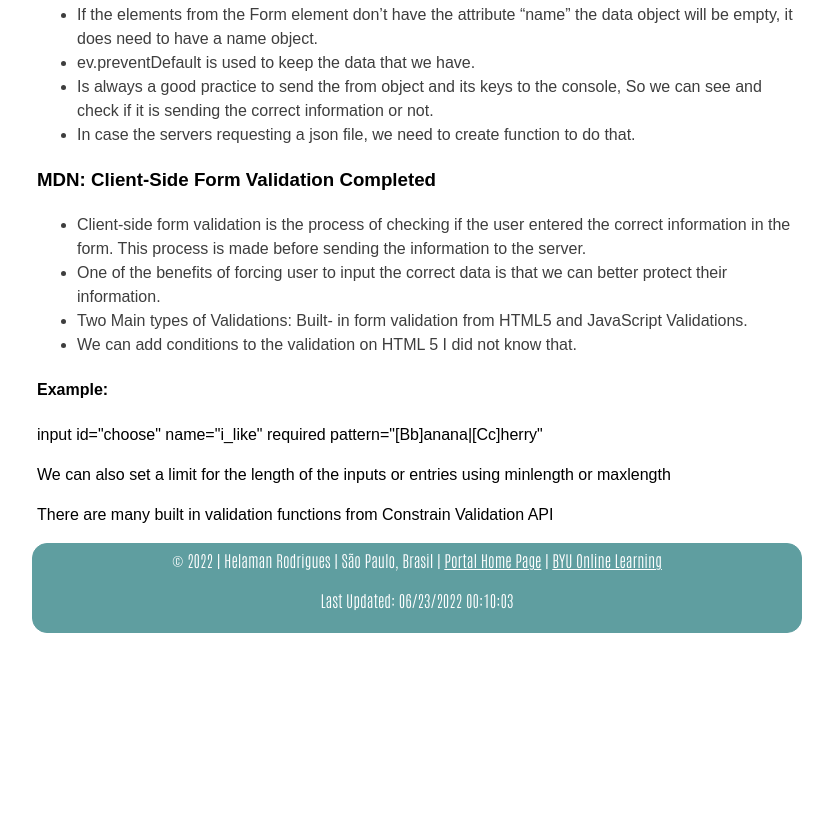
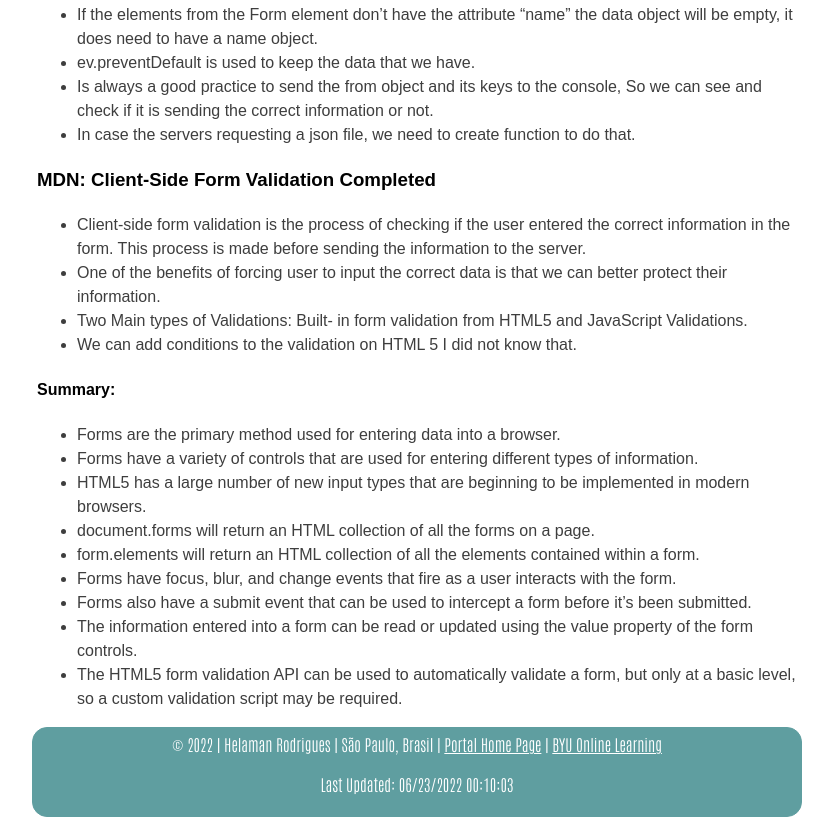
Before and after one commit to helamanrodrigues/Notes-From-WDD330, a plain HTML site: page w03.html in a window 1280 px wide. Shown: the part 2466-3291 px from the top of the page, without its empty margins (223-1056 px from the left). Before the commit the page ends 3107 px from the top, so only its background shows below. Drawn offline with Linux system fonts and the light colour scheme.

Commit message:
adding the summary of chapter 8

```diff
--- a/w03.html
+++ b/w03.html
@@ -126,10 +126,27 @@
             </li>
         </ul>
 
-         <h4>Example:</h4>
-         <p>input id="choose" name="i_like" required pattern="[Bb]anana|[Cc]herry"</p>
-         <p>We can also set a limit for the length of the inputs or entries using minlength or maxlength</p>
-         <p>There are many built in validation functions from Constrain Validation API</p>
+        <h4>Summary:</h4>
+
+        <ul>
+            <li>Forms are the primary method used for entering data into a browser.</li>
+
+            <li>Forms have a variety of controls that are used for entering different types of information.</li>
+
+            <li>HTML5 has a large number of new input types that are beginning to be implemented in modern browsers.</li>
+
+            <li>document.forms will return an HTML collection of all the forms on a page.</li>
+
+            <li>form.elements will return an HTML collection of all the elements contained within a form.</li>
+
+            <li>Forms have focus, blur, and change events that fire as a user interacts with the form.</li>
+
+            <li>Forms also have a submit event that can be used to intercept a form before it’s been submitted.</li>
+
+            <li>The information entered into a form can be read or updated using the value property of the form controls.</li>
+
+            <li>The HTML5 form validation API can be used to automatically validate a form, but only at a basic level, so a custom validation script may be required.</li>
+        </ul>
 
     </main>
 
```
